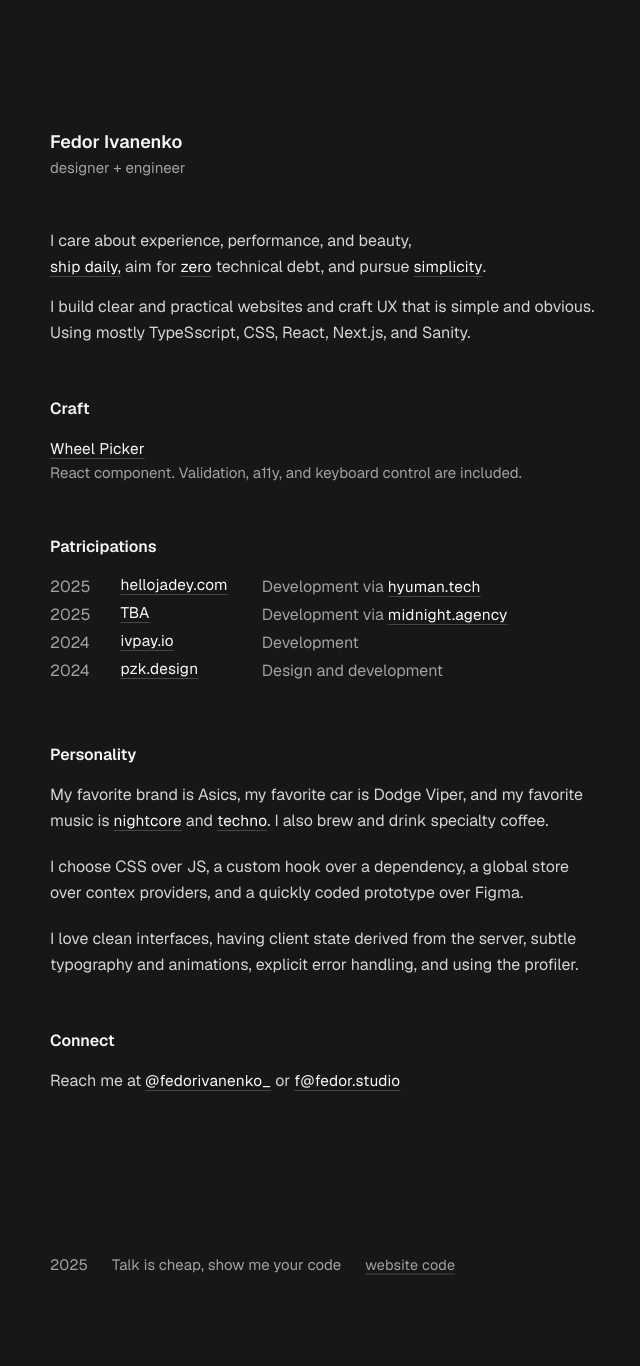
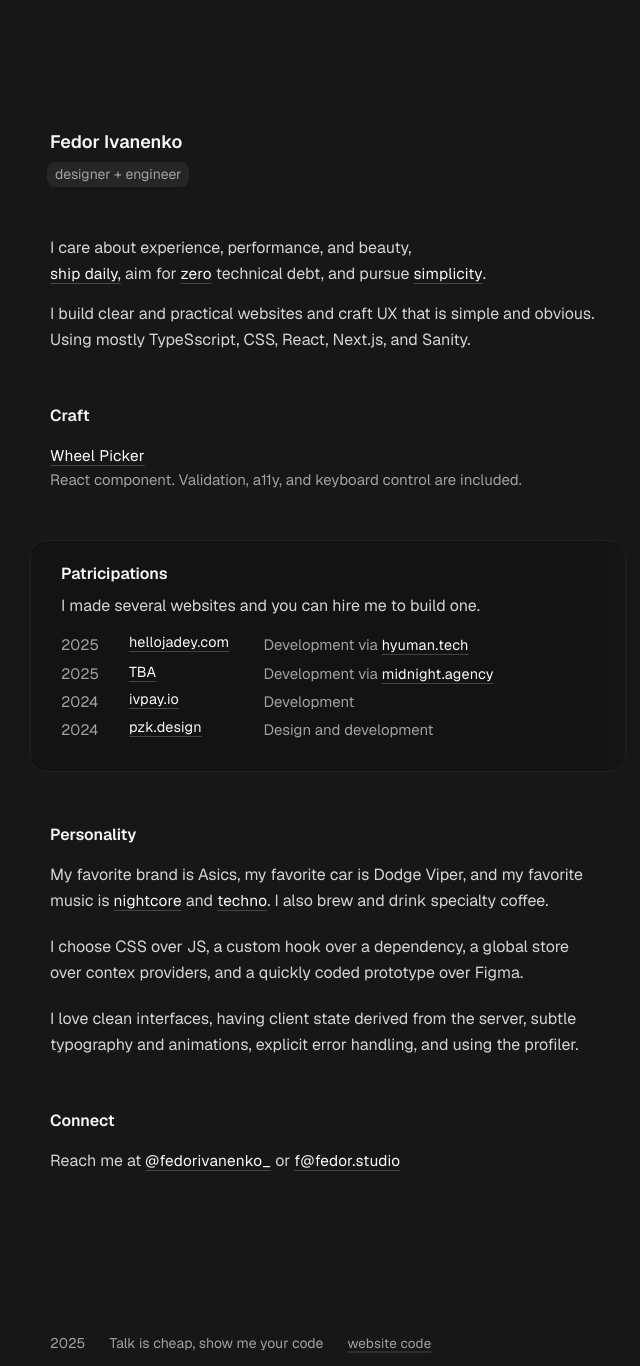
Before and after one commit to fedorivanenko/fedor-ivanenko-personal-website, a Next.js app: page / in a window 1280 px wide. Shown: the whole page, without its empty margins (312-952 px from the left). Before the commit the page ends 1289 px from the top, so only its background shows below. Built offline with nearby package versions, Linux system fonts and the light colour scheme.

Commit message:
style tweaks

```diff
--- a/app/craft/wheel-picker/page.tsx
+++ b/app/craft/wheel-picker/page.tsx
@@ -81,7 +81,7 @@ export default function Page() {
        */}
       <Section>
           <p className="mb-1">See the implementations for: </p>
-          <ul className="list-decimal list-inside">
+          <ul className="list-['—'] list-inside">
             <li>
               <InlineLinkButton href="https://github.com/fedorivanenko/fedor-ivanenko-personal-website/blob/main/app/craft/wheel-picker/src/implementations/react-hook-form.tsx">
                 react-hook-form
--- a/app/globals.css
+++ b/app/globals.css
@@ -188,6 +188,9 @@
   br {
     @apply hidden md:block
   }
+  li::marker {
+    @apply text-muted-foreground/50
+  }
 }
 
 @keyframes fadeInUp {
--- a/app/page.tsx
+++ b/app/page.tsx
@@ -9,7 +9,7 @@ function BioPanel() {
         className={cn(sectionVariants({ animated: true }), "!space-y-0 mb-12")}
       >
         <h1>Fedor Ivanenko</h1>
-        <p className="!text-muted-foreground text-sm">
+        <p className="text-muted-foreground bg-muted rounded-md px-2 py-0.25 -mx-0.75 mt-1.5 text-xs whitespace-nowrap max-w-min">
           designer + engineer
         </p>
       </div>
@@ -50,13 +50,15 @@ function CarftPanel() {
     <Section>
       <h2>Craft</h2>
       <p>
-        <InlineLinkButton href={"/craft/wheel-picker"} target="_self">Wheel Picker</InlineLinkButton>
+        <InlineLinkButton href={"/craft/wheel-picker"} target="_self">
+          Wheel Picker
+        </InlineLinkButton>
         <span className="block text-muted-foreground text-sm">
-        React component. Validation, a11y, and keyboard control are included.
+          React component. Validation, a11y, and keyboard control are included.
         </span>
       </p>
     </Section>
-  )
+  );
 }
 
 import { cloneElement, isValidElement, ReactElement } from "react";
@@ -147,7 +149,7 @@ function ProjectRow({ year, href, name, description }: ProjectData) {
   };
 
   return (
-    <li className="contents text-muted-foreground">
+    <li className="contents text-muted-foreground text-sm">
       <p>{year}</p>
       {renderName()}
       {renderDescription()}
@@ -157,9 +159,10 @@ function ProjectRow({ year, href, name, description }: ProjectData) {
 
 function ProjectsPanel() {
   return (
-    <Section className="overflow-x-scroll" id="projects">
-      <h2>Patricipations</h2>
-      <ul className="grid grid-cols-[max-content_max-content_max-content] overflow-x-scroll pr-20 gap-x-7.5 gap-y-0.5 mb-2">
+    <Section className="overflow-x-scroll pl-7.5 py-5" id="projects" card>
+      <h2 className="!mb-1.5">Patricipations</h2>
+      <p>I made several websites and you can hire me to build one.</p>
+      <ul className="grid grid-cols-[max-content_max-content_max-content] overflow-x-scroll pr-20 gap-x-7.5 gap-y-1 mb-2">
         <div className="absolute w-20 h-full pointer-events-none bg-gradient-to-r from-transparent to-background/50 -translate-x-[1px] top-0 right-0" />
         {projectsData.map((project) => (
           <ProjectRow key={`${project.year}-${project.name}`} {...project} />
--- a/components/layout/footer.tsx
+++ b/components/layout/footer.tsx
@@ -7,7 +7,7 @@ export default function Footer() {
     <footer
       className={cn(
         sectionVariants({ animated: true }),
-        "w-full max-w-[var(--content-width)] px-2.5 flex-row gap-x-4 sm:gap-x-6 gap-y-2 space-y-0 text-sm text-muted-foreground mt-auto pt-20 md:pt-40 stagger-5 items-baseline flex-wrap "
+        "w-full max-w-[var(--content-width)] px-2.5 flex-row gap-x-4 sm:gap-x-6 gap-y-2 space-y-0 text-xs text-muted-foreground mt-auto pt-20 md:pt-40 stagger-5 items-baseline flex-wrap "
       )}
     >
       <span>{new Date().getFullYear()}</span>
```
